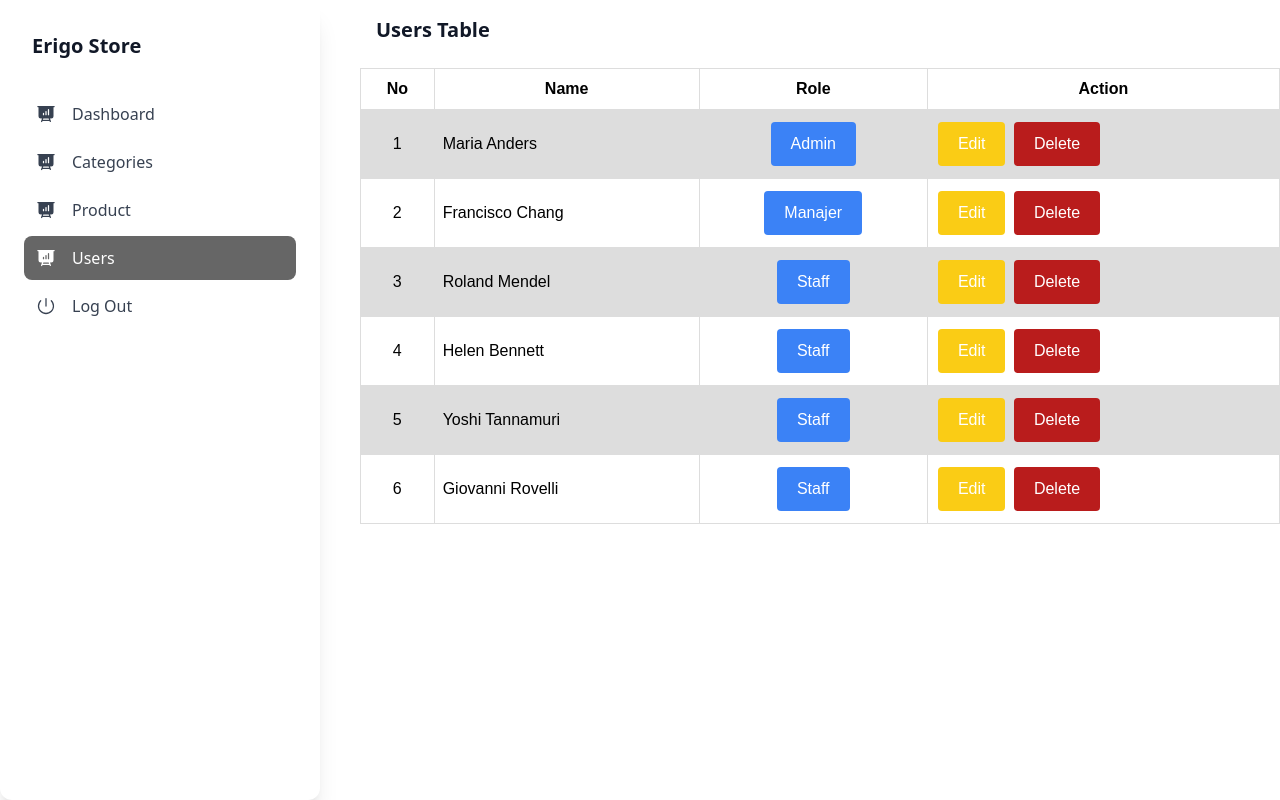
After one commit to Stevandean/Erigo-PHP, a PHP site: page /admin.php in a window 1280 px wide. The commit adds this page. Run offline with PHP 8.4, Linux system fonts and the light colour scheme; some libraries are stand-ins or nearby versions.

Commit message:
upd:all page, navbar, auth regist & login
del:about-us.jpg

```diff
--- /dev/null
+++ b/admin.php
@@ -0,0 +1,180 @@
+<!DOCTYPE html>
+<html lang="en">
+
+<head>
+    <meta charset="UTF-8">
+    <meta name="viewport" content="width=device-width, initial-scale=1.0">
+    <script src="https://cdn.tailwindcss.com"></script>
+    <title>Dashboard - Erigo</title>
+
+    <style>
+        table {
+            font-family: arial, sans-serif;
+            border-collapse: collapse;
+            width: 100%;
+        }
+
+        td,
+        th {
+            border: 1px solid #dddddd;
+            text-align: left;
+            padding: 8px;
+        }
+
+        tr:nth-child(even) {
+            background-color: #dddddd;
+        }
+
+        .button {
+            border: none;
+            color: white;
+            padding: 10px 20px;
+            text-align: center;
+            text-decoration: none;
+            display: inline-block;
+            font-size: 16px;
+            margin: 4px 2px;
+            cursor: pointer;
+        }
+
+        .button1 {
+            /* Yellow */
+            background-color: #FACC15;
+        }
+
+        .button2 {
+            /* Red */
+            background-color: #B91C1C;
+        }
+
+        .button3 {
+            /* Blue */
+            background-color: #3B82F6;
+        }
+
+        .active,
+        .btn:hover {
+            /* Style the active class, and buttons on mouse-over */
+            background-color: #666;
+            color: white;
+        }
+    </style>
+</head>
+
+<body>
+    <div class="flex space-x-10">
+        <div class="relative flex flex-col bg-clip-border rounded-xl bg-white text-gray-700 h-screen  w-full max-w-[20rem] p-4 shadow-xl shadow-blue-gray-900/5">
+            <div class="mb-2 p-4">
+                <h5 class="block antialiased tracking-normal font-sans text-xl font-semibold leading-snug text-gray-900">Erigo Store</h5>
+            </div>
+            <nav class="flex flex-col gap-1 min-w-[240px] p-2 font-sans text-base font-normal text-gray-700">
+                <div role="button" tabindex="0" class="flex items-center w-full p-3 rounded-lg text-start leading-tight transition-all hover:bg-blue-50 hover:bg-opacity-80 focus:bg-blue-50 focus:bg-opacity-80 active:bg-gray-50 active:bg-opacity-80 hover:text-blue-900 focus:text-blue-900 active:text-blue-900 outline-none">
+                    <div class="grid place-items-center mr-4">
+                        <svg xmlns="http://www.w3.org/2000/svg" viewBox="0 0 24 24" fill="currentColor" aria-hidden="true" class="h-5 w-5">
+                            <path fill-rule="evenodd" d="M2.25 2.25a.75.75 0 000 1.5H3v10.5a3 3 0 003 3h1.21l-1.172 3.513a.75.75 0 001.424.474l.329-.987h8.418l.33.987a.75.75 0 001.422-.474l-1.17-3.513H18a3 3 0 003-3V3.75h.75a.75.75 0 000-1.5H2.25zm6.04 16.5l.5-1.5h6.42l.5 1.5H8.29zm7.46-12a.75.75 0 00-1.5 0v6a.75.75 0 001.5 0v-6zm-3 2.25a.75.75 0 00-1.5 0v3.75a.75.75 0 001.5 0V9zm-3 2.25a.75.75 0 00-1.5 0v1.5a.75.75 0 001.5 0v-1.5z" clip-rule="evenodd"></path>
+                        </svg>
+                    </div>
+                    Dashboard
+                </div>
+                <div role="button" tabindex="0" class="flex items-center w-full p-3 rounded-lg text-start leading-tight transition-all hover:bg-blue-50 hover:bg-opacity-80 focus:bg-blue-50 focus:bg-opacity-80 active:bg-gray-50 active:bg-opacity-80 hover:text-blue-900 focus:text-blue-900 active:text-blue-900 outline-none">
+                    <div class="grid place-items-center mr-4">
+                        <svg xmlns="http://www.w3.org/2000/svg" viewBox="0 0 24 24" fill="currentColor" aria-hidden="true" class="h-5 w-5">
+                            <path fill-rule="evenodd" d="M2.25 2.25a.75.75 0 000 1.5H3v10.5a3 3 0 003 3h1.21l-1.172 3.513a.75.75 0 001.424.474l.329-.987h8.418l.33.987a.75.75 0 001.422-.474l-1.17-3.513H18a3 3 0 003-3V3.75h.75a.75.75 0 000-1.5H2.25zm6.04 16.5l.5-1.5h6.42l.5 1.5H8.29zm7.46-12a.75.75 0 00-1.5 0v6a.75.75 0 001.5 0v-6zm-3 2.25a.75.75 0 00-1.5 0v3.75a.75.75 0 001.5 0V9zm-3 2.25a.75.75 0 00-1.5 0v1.5a.75.75 0 001.5 0v-1.5z" clip-rule="evenodd"></path>
+                        </svg>
+                    </div>
+                    Categories
+                </div>
+                <div role="button" tabindex="0" class="flex items-center w-full p-3 rounded-lg text-start leading-tight transition-all hover:bg-blue-50 hover:bg-opacity-80 focus:bg-blue-50 focus:bg-opacity-80 active:bg-gray-50 active:bg-opacity-80 hover:text-blue-900 focus:text-blue-900 active:text-blue-900 outline-none">
+                    <div class="grid place-items-center mr-4">
+                        <svg xmlns="http://www.w3.org/2000/svg" viewBox="0 0 24 24" fill="currentColor" aria-hidden="true" class="h-5 w-5">
+                            <path fill-rule="evenodd" d="M2.25 2.25a.75.75 0 000 1.5H3v10.5a3 3 0 003 3h1.21l-1.172 3.513a.75.75 0 001.424.474l.329-.987h8.418l.33.987a.75.75 0 001.422-.474l-1.17-3.513H18a3 3 0 003-3V3.75h.75a.75.75 0 000-1.5H2.25zm6.04 16.5l.5-1.5h6.42l.5 1.5H8.29zm7.46-12a.75.75 0 00-1.5 0v6a.75.75 0 001.5 0v-6zm-3 2.25a.75.75 0 00-1.5 0v3.75a.75.75 0 001.5 0V9zm-3 2.25a.75.75 0 00-1.5 0v1.5a.75.75 0 001.5 0v-1.5z" clip-rule="evenodd"></path>
+                        </svg>
+                    </div>
+                    Product
+                </div>
+                <div role="button" tabindex="0" class="flex active items-center w-full p-3 rounded-lg text-start leading-tight transition-all hover:bg-blue-50 hover:bg-opacity-80 focus:bg-blue-50 focus:bg-opacity-80 active:bg-gray-50 active:bg-opacity-80 hover:text-blue-900 focus:text-blue-900 active:text-blue-900 outline-none">
+                    <div class="grid place-items-center mr-4">
+                        <svg xmlns="http://www.w3.org/2000/svg" viewBox="0 0 24 24" fill="currentColor" aria-hidden="true" class="h-5 w-5">
+                            <path fill-rule="evenodd" d="M2.25 2.25a.75.75 0 000 1.5H3v10.5a3 3 0 003 3h1.21l-1.172 3.513a.75.75 0 001.424.474l.329-.987h8.418l.33.987a.75.75 0 001.422-.474l-1.17-3.513H18a3 3 0 003-3V3.75h.75a.75.75 0 000-1.5H2.25zm6.04 16.5l.5-1.5h6.42l.5 1.5H8.29zm7.46-12a.75.75 0 00-1.5 0v6a.75.75 0 001.5 0v-6zm-3 2.25a.75.75 0 00-1.5 0v3.75a.75.75 0 001.5 0V9zm-3 2.25a.75.75 0 00-1.5 0v1.5a.75.75 0 001.5 0v-1.5z" clip-rule="evenodd"></path>
+                        </svg>
+                    </div>
+                    Users
+                </div>
+                <a href="./login.php">
+                    <div role="button" tabindex="0" class="flex items-center w-full p-3 rounded-lg text-start leading-tight transition-all hover:bg-blue-50 hover:bg-opacity-80 focus:bg-blue-50 focus:bg-opacity-80 active:bg-blue-50 active:bg-opacity-80 hover:text-blue-900 focus:text-blue-900 active:text-blue-900 outline-none">
+                        <div class="grid place-items-center mr-4">
+                            <svg xmlns="http://www.w3.org/2000/svg" viewBox="0 0 24 24" fill="currentColor" aria-hidden="true" class="h-5 w-5">
+                                <path fill-rule="evenodd" d="M12 2.25a.75.75 0 01.75.75v9a.75.75 0 01-1.5 0V3a.75.75 0 01.75-.75zM6.166 5.106a.75.75 0 010 1.06 8.25 8.25 0 1011.668 0 .75.75 0 111.06-1.06c3.808 3.807 3.808 9.98 0 13.788-3.807 3.808-9.98 3.808-13.788 0-3.808-3.807-3.808-9.98 0-13.788a.75.75 0 011.06 0z" clip-rule="evenodd"></path>
+                            </svg>
+                        </div>Log Out
+                    </div>
+                </a>
+            </nav>
+        </div>
+        <div class="container w-full h-full">
+
+            <div class="mb-2 p-4">
+                <h5 class="block antialiased tracking-normal font-sans text-xl font-semibold leading-snug text-gray-900">Users Table</h5>
+            </div>
+            <table>
+                <tr>
+                    <th class="text-center">No</th>
+                    <th class="text-center">Name</th>
+                    <th class="text-center">Role</th>
+                    <th class="text-center">Action</th>
+                </tr>
+                <tr>
+                    <td class="text-center">1</td>
+                    <td>Maria Anders</td>
+                    <td class="text-center"><button class="button rounded button3">Admin</button></td>
+                    <td><button class="button rounded button1">Edit</button>
+                        <button class="button rounded button2">Delete</button>
+                    </td>
+                </tr>
+                <tr>
+                    <td class="text-center">2</td>
+                    <td>Francisco Chang</td>
+                    <td class="text-center"><button class="button rounded button3">Manajer</button></td>
+                    <td><button class="button rounded button1">Edit</button>
+                        <button class="button rounded button2">Delete</button>
+                    </td>
+                </tr>
+                <tr>
+                    <td class="text-center">3</td>
+                    <td>Roland Mendel</td>
+                    <td class="text-center"><button class="button rounded button3">Staff</button></td>
+                    <td><button class="button rounded button1">Edit</button>
+                        <button class="button rounded button2">Delete</button>
+                    </td>
+                </tr>
+                <tr>
+                    <td class="text-center">4</td>
+                    <td>Helen Bennett</td>
+                    <td class="text-center"><button class="button rounded button3">Staff</button></td>
+                    <td><button class="button rounded button1">Edit</button>
+                        <button class="button rounded button2">Delete</button>
+                    </td>
+                </tr>
+                <tr>
+                    <td class="text-center">5</td>
+                    <td>Yoshi Tannamuri</td>
+                    <td class="text-center"><button class="button rounded button3">Staff</button></td>
+                    <td><button class="button rounded button1">Edit</button>
+                        <button class="button rounded button2">Delete</button>
+                    </td>
+                </tr>
+                <tr>
+                    <td class="text-center">6</td>
+                    <td>Giovanni Rovelli</td>
+                    <td class="text-center"><button class="button rounded button3">Staff</button></td>
+                    <td><button class="button rounded button1">Edit</button>
+                        <button class="button rounded button2">Delete</button>
+                    </td>
+                </tr>
+            </table>
+
+        </div>
+    </div>
+</body>
+
+</html>
--- a/components/core/navbar.php
+++ b/components/core/navbar.php
@@ -1,5 +1,3 @@
-
-
 <nav class="shadow-lg px-5 md:px-16 h-auto md:h-16">
     <div class="py-6 flex h-full w-full items-center justify-start justify-between">
         <a class="text-3xl font-extrabold font-heading text-black uppercase" href="./">
@@ -11,7 +9,7 @@
                 <li><a class="text-gray hover:text-navy transition-all ease-in-out duration-300" href="./about.php">About</a></li>
                 <li><a class="text-gray hover:text-navy transition-all ease-in-out duration-300" href="./product.php">Product</a></li>
                 <li><a class="text-gray hover:text-navy transition-all ease-in-out duration-300" href="./maintenance.php">FAQ</a></li>
-                <li><button class="text-gray">Logout</button></li>
+                <li><button class="text-gray"><a class="text-gray hover:text-navy transition-all ease-in-out duration-300" href="./login.php">Logout</a></button></li>
                 <li><span class="font-medium cursor default">|</span></li>
             </ul>
 
--- a/db/connection.php
+++ b/db/connection.php
@@ -1,5 +1,5 @@
 <?php
-$conn = mysqli_connect('localhost', 'root', '', 'erigo_db');
+$conn = mysqli_connect('localhost', 'root', '', 'db_erigo');
 
 if (mysqli_connect_errno()) {
     printf("Connect failed: %s\n", mysqli_connect_error());
--- a/login.php
+++ b/login.php
@@ -4,7 +4,7 @@
 <html lang="en">
 
 <head>
-    <?php SEO(""); ?>
+    <?php SEO("Login | Erigo Store"); ?>
 </head>
 
 <body>
--- a/payment.php
+++ b/payment.php
@@ -4,7 +4,7 @@
 <html lang="en">
 
 <head>
-    <?php SEO(""); ?>
+    <?php SEO("Payment | Erigo Store"); ?>
 </head>
 
 <body>
--- a/process/auth/auth_regist.php
+++ b/process/auth/auth_regist.php
@@ -22,7 +22,7 @@ if ($_POST) {
     } else if ($password !== $confirm_password) {
         echo "<script>alert('Password isn\\'t same! Please check your Password again!'); location.href='../../register.php';</script>";
     } else {
-        $insert = mysqli_query($conn, "insert into user (name, address, phone, role, email, password) value ('" . $name . "','" . $address . "','" . $phone . "', 'member','" . $email . "','" . md5($password) . "')");
+        $insert = mysqli_query($conn, "insert into users (name, address, phone, role, email, password) value ('" . $name . "','" . $address . "','" . $phone . "', 'member','" . $email . "','" . md5($password) . "')");
         if ($insert) {
             echo "<script>alert('Sukses menambahkan user'); location.href='../../login.php';</script>";
         } else {
--- a/product.php
+++ b/product.php
@@ -4,7 +4,7 @@
 <html lang="en">
 
 <head>
-    <?php SEO(""); ?>
+    <?php SEO("Product | Erigo Store"); ?>
 </head>
 
 <body>
```
Also changed, not shown: about.php (+21 -13 lines), index.php (+4 -4 lines), process/auth/auth_login.php (+1 -30 lines), register.php (+13 -13 lines), assets/img/about-us.jpg (deleted), assets/img/about_us.jpg (added).
